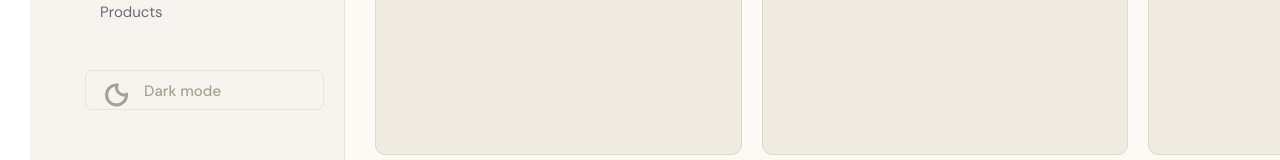
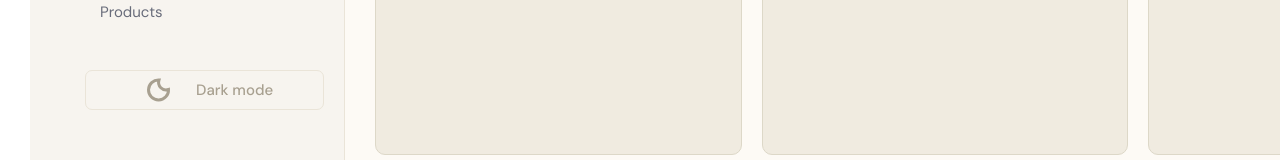
Before and after one commit to aishwindersandhu/demoaApp, a React (Vite) app in the folder my-portfolio/: page /results in a window 1280 px wide. Shown: the part 250-410 px from the top of the page. Built offline with nearby package versions, Linux system fonts and the light colour scheme; a web font is replaced by a local one.

Commit message:
Fixed the toggle alignment for prod

```diff
--- a/my-portfolio/src/components/skinDetectionPanel.tsx
+++ b/my-portfolio/src/components/skinDetectionPanel.tsx
@@ -22,7 +22,7 @@ export const SkinDetection = () => {
         <UserTabs></UserTabs>
         <button className="theme-toggle" onClick={toggleTheme}>
           <svg viewBox="0 0 12 12" fill="none" stroke="currentColor"  strokeWidth="1.2"
-            style={{height:'30px',marginLeft:'0px', marginRight:'0px'}}
+            style={{height:'30px',marginLeft:'10px', marginRight:'10px'}}
           ><path d="M9 5.8A4 4 0 1 1 5.2 2a3 3 0 0 0 3.8 3.8z"></path></svg>
             <p>{theme === 'light' ? 'Dark' : 'Light'} mode</p>
           </button>
--- a/my-portfolio/src/styles/skinDetection.css
+++ b/my-portfolio/src/styles/skinDetection.css
@@ -57,6 +57,8 @@
 }
 .theme-toggle{
     display: flex;
+    justify-content: center;
+    align-items: center;
     gap: 10px;
     border-radius: 7px;
     background: transparent;
```
